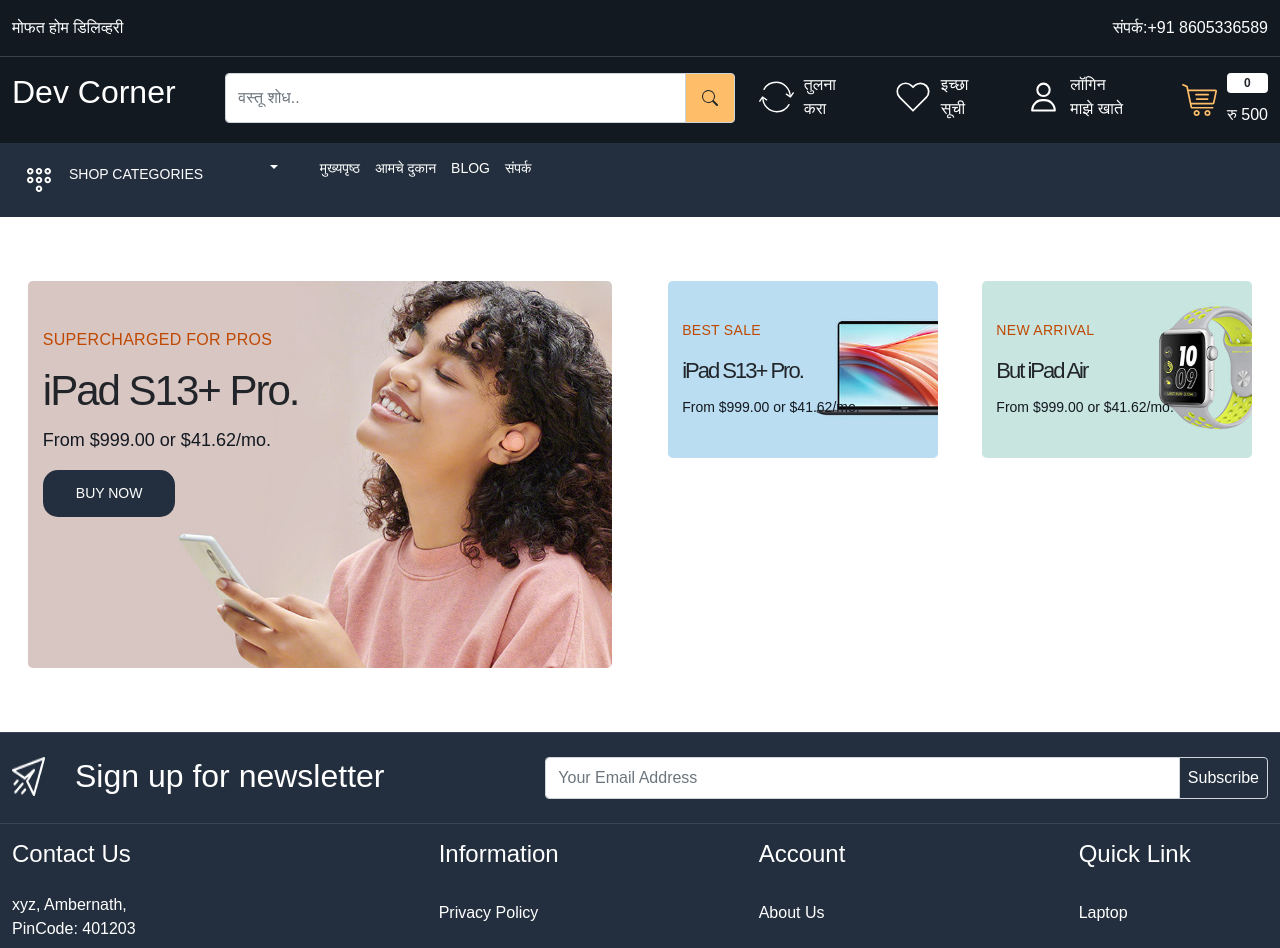
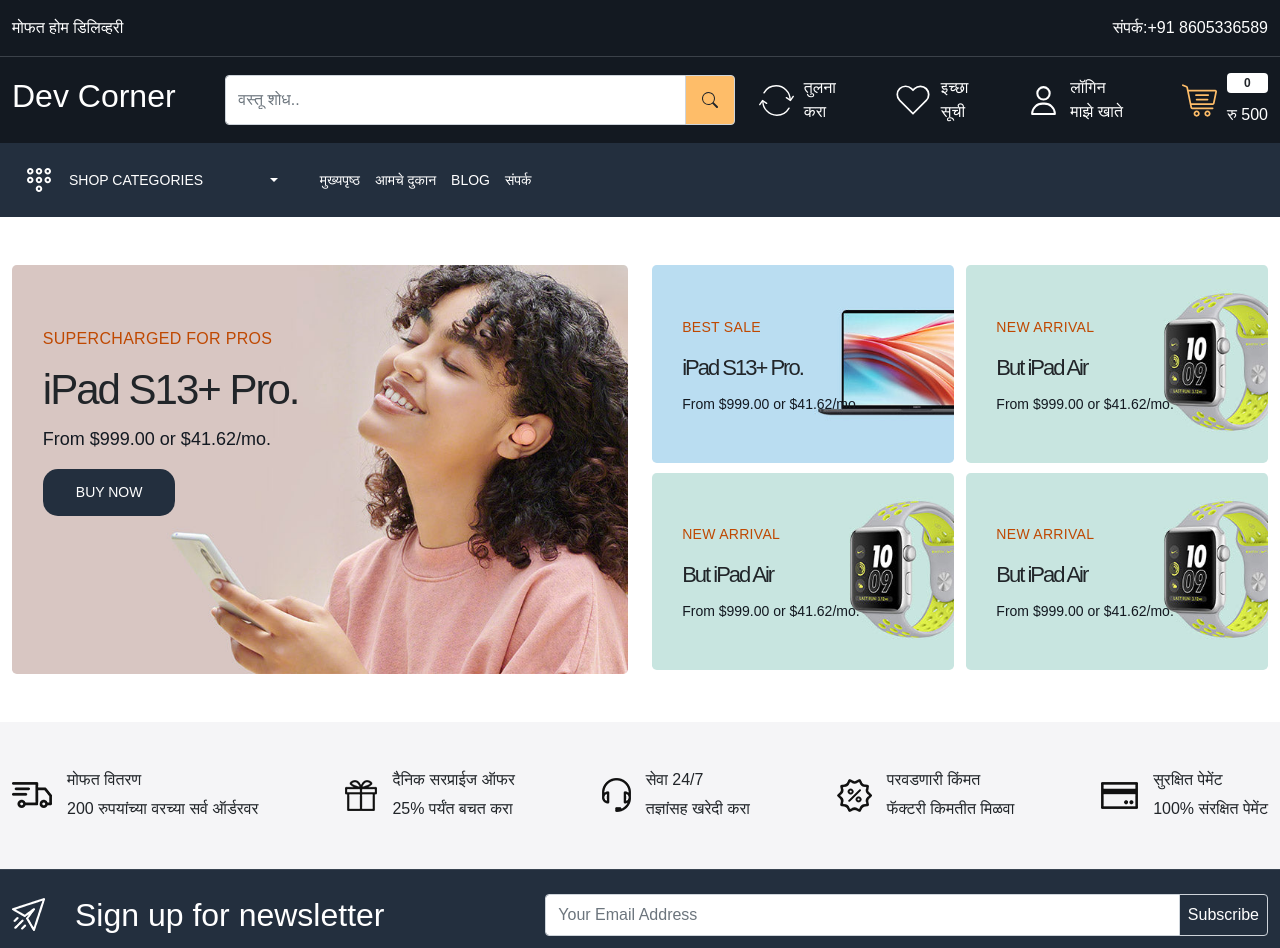
Before and after one commit to Webdev-Chaitanya/SGPB-FrontEnd, a React (Create React App) app: page / in a window 1280 px wide. Shown: the top 948 px of the page. Built offline with nearby package versions, Linux system fonts and the light colour scheme; a web font is replaced by a local one.

Commit message:
Home wrapper 2 commit

```diff
--- a/src/App.css
+++ b/src/App.css
@@ -9,6 +9,7 @@
   --color-febd69: #febd69;
   --color-232f3e: #232f3e;
   --color-bf4800: #bf4800;
+  --color-f5f5f7: #f5f5f7;
 
 }
 body{
@@ -166,4 +167,11 @@
   width:49%;
 }
 
+/* Home Wrapper 2 start */
+.home-wrapper-2{
+  background-color: var(--color-f5f5f7);
+}
+
+/* Home Wrapper 2 end */
+
 /* Home Part End Here */
--- a/src/components/Footer.js
+++ b/src/components/Footer.js
@@ -8,9 +8,9 @@
     <>
       <footer className="py-4">
         <div className="container-xxl">
-          <div className="row align-item-center">
+          <div className="row align-items-center">
             <div className="col-5">
-              <div className="footer-top-data d-flex gap-30 align-item-center">
+              <div className="footer-top-data d-flex gap-30 align-items-center">
                 <img src="images/newsletter.png" alt="newsletter"/>
                 <h2 className="mb-0 text-white">Sign up for newsletter</h2>
               </div>
@@ -49,7 +49,7 @@
                 className="mt-3 d-block mb-0 text-white">
                 poojasahitya@gmail.com
                 </a>
-                <div className="social_icons d-flex align-item-center gap-30 mt-4">
+                <div className="social_icons d-flex align-items-center gap-30 mt-4">
                   <a className="text-white" href="">
                     <BsYoutube className="fs-4"/>
                   </a>
--- a/src/components/Header.js
+++ b/src/components/Header.js
@@ -24,7 +24,7 @@
       </header>
       <header className="header-upper py-3">
         <div className="container-xxl">
-          <div className="row align-item-center">
+          <div className="row align-items-center">
             <div className="col-2">
               <h2>
                 <Link className="text-white">Dev Corner</Link>
@@ -45,9 +45,9 @@
               </div>
             </div>
             <div className="col-5">
-              <div className="header-upper-links d-flex align-item-center justify-content-between">
+              <div className="header-upper-links d-flex align-items-center justify-content-between">
                 <div>
-                  <Link className="d-flex align-item-center gap-10 text-white">
+                  <Link className="d-flex align-items-center gap-10 text-white">
                     <img src="/images/compare.svg" alt="compare" />
                     <p className="mb-0">
                       तुलना <br /> करा
@@ -55,7 +55,7 @@
                   </Link>
                 </div>
                 <div>
-                  <Link className="d-flex align-item-center gap-10 text-white">
+                  <Link className="d-flex align-items-center gap-10 text-white">
                     <img src="/images/wishlist.svg" alt="wishlist" />
                     <p className="mb-0">
                       इच्छा <br /> सूची
@@ -63,7 +63,7 @@
                   </Link>
                 </div>
                 <div>
-                  <Link className="d-flex align-item-center gap-10 text-white">
+                  <Link className="d-flex align-items-center gap-10 text-white">
                     <img src="/images/user.svg" alt="user" />
                     <p className="mb-0">
                       लॉगिन <br /> माझे खाते
@@ -71,7 +71,7 @@
                   </Link>
                 </div>
                 <div>
-                  <Link className="d-flex align-item-center gap-10 text-white">
+                  <Link className="d-flex align-items-center gap-10 text-white">
                     <img src="/images/cart.svg" alt="cart" />
                     <div className="d-flex flex-column gap-10">
                       <span className="badge bg-white text-dark">0</span>
@@ -88,11 +88,11 @@
         <div className="container-xxl">
           <div className="row">
             <div className="col-12">
-              <div className="menu-bottom d-flex align-item-center gap-30">
+              <div className="menu-bottom d-flex align-items-center gap-30">
                 <div>
                   <div className="dropdown">
                     <button
-                      className="btn btn-secondary dropdown-toggle bg-transparent border-0 gap-15 d-flex align-item-center"
+                      className="btn btn-secondary dropdown-toggle bg-transparent border-0 gap-15 d-flex align-items-center"
                       type="button"
                       id="dropdownMenuButton1"
                       data-bs-toggle="dropdown"
@@ -106,17 +106,17 @@
                       aria-labelledby="dropdownMenuButton1"
                     >
                       <li>
-                        <Link className="dropdown-item text-white" to="" >
+                        <Link className="dropdown-items text-white" to="" >
                           Action
                         </Link>
                       </li>
                       <li>
-                        <Link class="dropdown-item text-white" to="" >
+                        <Link class="dropdown-items text-white" to="" >
                           Another action
                         </Link>
                       </li>
                       <li>
-                        <Link class="dropdown-item text-white" to="" >
+                        <Link class="dropdown-items text-white" to="" >
                           Something else here
                         </Link>
                       </li>
@@ -124,7 +124,7 @@
                   </div>
                 </div>
                 <div className="menu-links">
-                  <div className="d-flex align-item-center gap-15">
+                  <div className="d-flex align-items-center gap-15">
                     <NavLink to="/">मुख्यपृष्ठ</NavLink>
                     <NavLink to="/">आमचे दुकान</NavLink>
                     <NavLink to="/">Blog</NavLink>
--- a/src/pages/Home.js
+++ b/src/pages/Home.js
@@ -8,7 +8,7 @@
       <div className="container-xxl">
         <div className="row">
           <div className="col-6">
-            <div className="main-banner position-relative p-3">
+            <div className="main-banner position-relative">
               <img
                 src="images/main-banner-1.jpg"
                 className="img-fluid rounded-3"
@@ -23,8 +23,8 @@
             </div>
           </div>
           <div className="col-6">
-            <div className="d-flex flex-wrap gap-10 justify-content-between align-item-center">
-            <div className="small-banner position-relative p-3">
+            <div className="d-flex flex-wrap gap-10 justify-content-between align-items-center">
+            <div className="small-banner position-relative">
               <img
                 src="images/catbanner-01.jpg"
                 className="img-fluid rounded-3"
@@ -36,7 +36,31 @@
                 <p>From $999.00 or $41.62/mo.</p>
               </div>
             </div>
-            <div className="small-banner position-relative p-3">
+            <div className="small-banner position-relative">
+              <img
+                src="images/catbanner-02.jpg"
+                className="img-fluid rounded-3"
+                alt="main banner"
+               />
+              <div className="small-banner-content position-absolute">
+                <h4>NEW ARRIVAL</h4>
+                <h5>But iPad Air</h5>
+                <p>From $999.00 or $41.62/mo.</p>
+              </div>
+            </div>
+            <div className="small-banner position-relative">
+              <img
+                src="images/catbanner-02.jpg"
+                className="img-fluid rounded-3"
+                alt="main banner"
+               />
+              <div className="small-banner-content position-absolute">
+                <h4>NEW ARRIVAL</h4>
+                <h5>But iPad Air</h5>
+                <p>From $999.00 or $41.62/mo.</p>
+              </div>
+            </div>
+            <div className="small-banner position-relative">
               <img
                 src="images/catbanner-02.jpg"
                 className="img-fluid rounded-3"
@@ -55,6 +79,51 @@
         </div>
       </div>
     </section>
+    <section className="home-wrapper-2 py-5">
+      <div className="container-xxl">
+        <div className="row">
+          <div className="col-12">
+            <div className="servies d-flex align-items-center justify-content-between">
+              <div className="d-flex align-items-center gap-15">
+                <img src="images/service.png" alt="services" />
+                <div>
+                  <h6>मोफत वितरण</h6>
+                  <p className="mb-0">200 रुपयांच्या वरच्या सर्व ऑर्डरवर</p>
+                </div>
+              </div>
+              <div className="d-flex align-items-center gap-15">
+                <img src="images/service-02.png" alt="services" />
+                <div>
+                  <h6>दैनिक सरप्राईज ऑफर</h6>
+                  <p className="mb-0">25% पर्यंत बचत करा</p>
+                </div>
+              </div>
+              <div className="d-flex align-items-center gap-15">
+                <img src="images/service-03.png" alt="services" />
+                <div>
+                  <h6>सेवा 24/7</h6>
+                  <p className="mb-0">तज्ञांसह खरेदी करा</p>
+                </div>
+              </div>
+              <div className="d-flex align-items-center gap-15">
+                <img src="images/service-04.png" alt="services" />
+                <div>
+                  <h6>परवडणारी किंमत</h6>
+                  <p className="mb-0">फॅक्टरी किमतीत मिळवा</p>
+                </div>
+              </div>
+              <div className="d-flex align-items-center gap-15">
+                <img src="images/service-05.png" alt="services" />
+                <div>
+                  <h6>सुरक्षित पेमेंट</h6>
+                  <p className="mb-0">100% संरक्षित पेमेंट</p>
+                </div>
+              </div>
+            </div>
+          </div>
+        </div>
+      </div>
+    </section>
     </>
   )
 }
```
